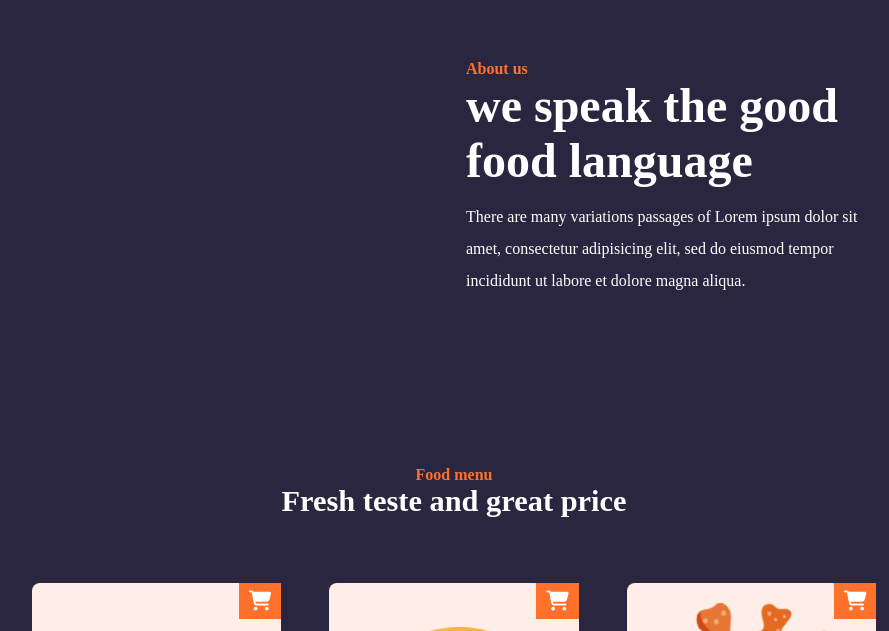
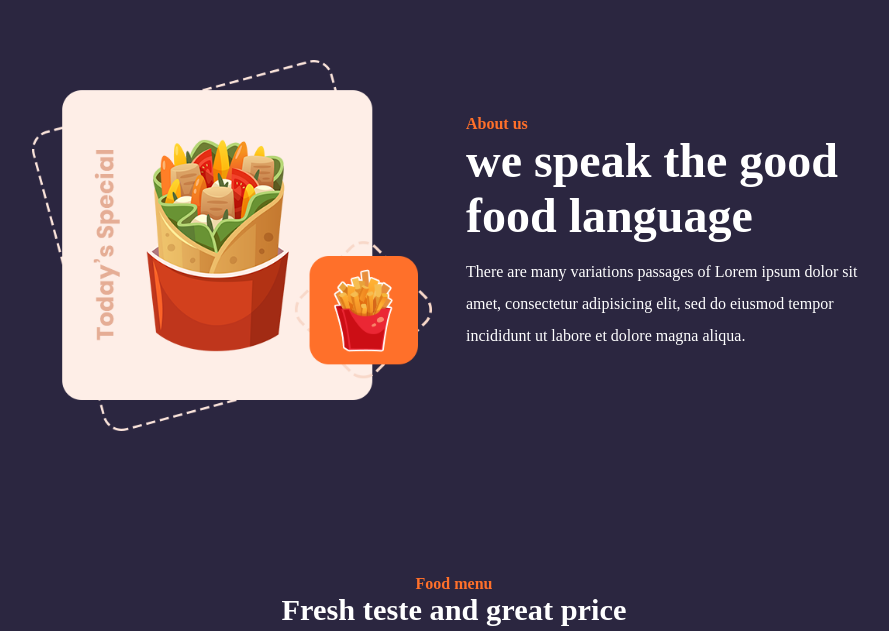
Before and after one commit to RAMANA-K/Food, a plain HTML site: page index.html in a window 1280 px wide. Shown: the part 730-1361 px from the top of the page, without its empty margins (186-1075 px from the left). Drawn offline with Linux system fonts and the light colour scheme.

Commit message:
Update index.html

```diff
--- a/index.html
+++ b/index.html
@@ -32,7 +32,7 @@
 
 	<section class="About" id="About">
 		<div class="About-img">
-			<img src=""home (1).png">
+			<img src="about.png">
 		</div>
 		<div class="About-text">
 			<span>About us</span>
```
